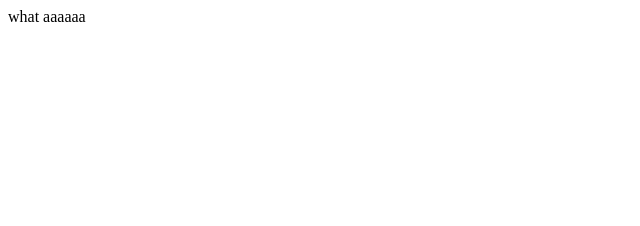
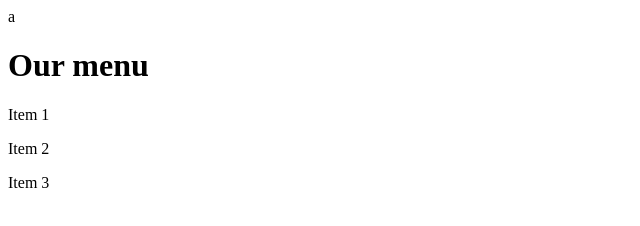
Before and after one commit to eoqflor13/module2, a plain HTML site: page site/index.html in a window 1280 px wide. Shown: the whole page, without its empty margins (0-640 px from the left). Drawn offline with Linux system fonts and the light colour scheme.

Commit message:
another little change

```diff
--- a/site/index.html
+++ b/site/index.html
@@ -1,9 +1,24 @@
 <!DOCTYPE html>
 <html>
 <head>
+<meta charset="utf-8">
+<meta name="viewport" content="width=device-width, initial-scale=1">
 	<title>Tarefa Modulo 2 Coursera</title>
 </head>
 <body>
-what aaaaaa
+a
+
+
+<h1>Our menu</h1>
+
+<div class="row">
+  <div class="col-lg-3 col-md-6"><p>Item 1</p></div>
+  <div class="col-lg-3 col-md-6"><p>Item 2</p></div>
+  <div class="col-lg-3 col-md-6"><p>Item 3</p></div>
+</div>
+
+
+
+
 </body>
 </html>
```
Also changed, not shown: 1 other file.
